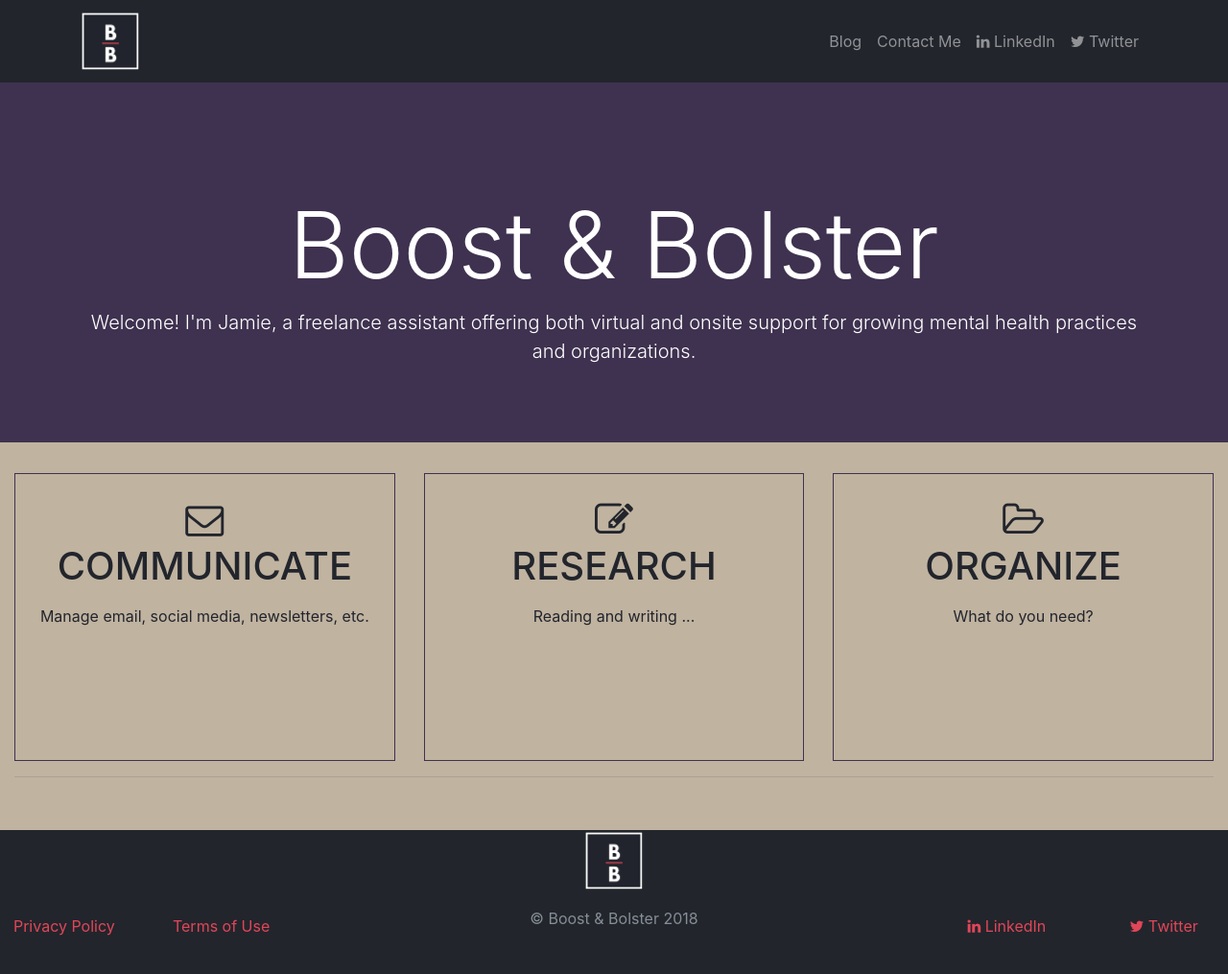
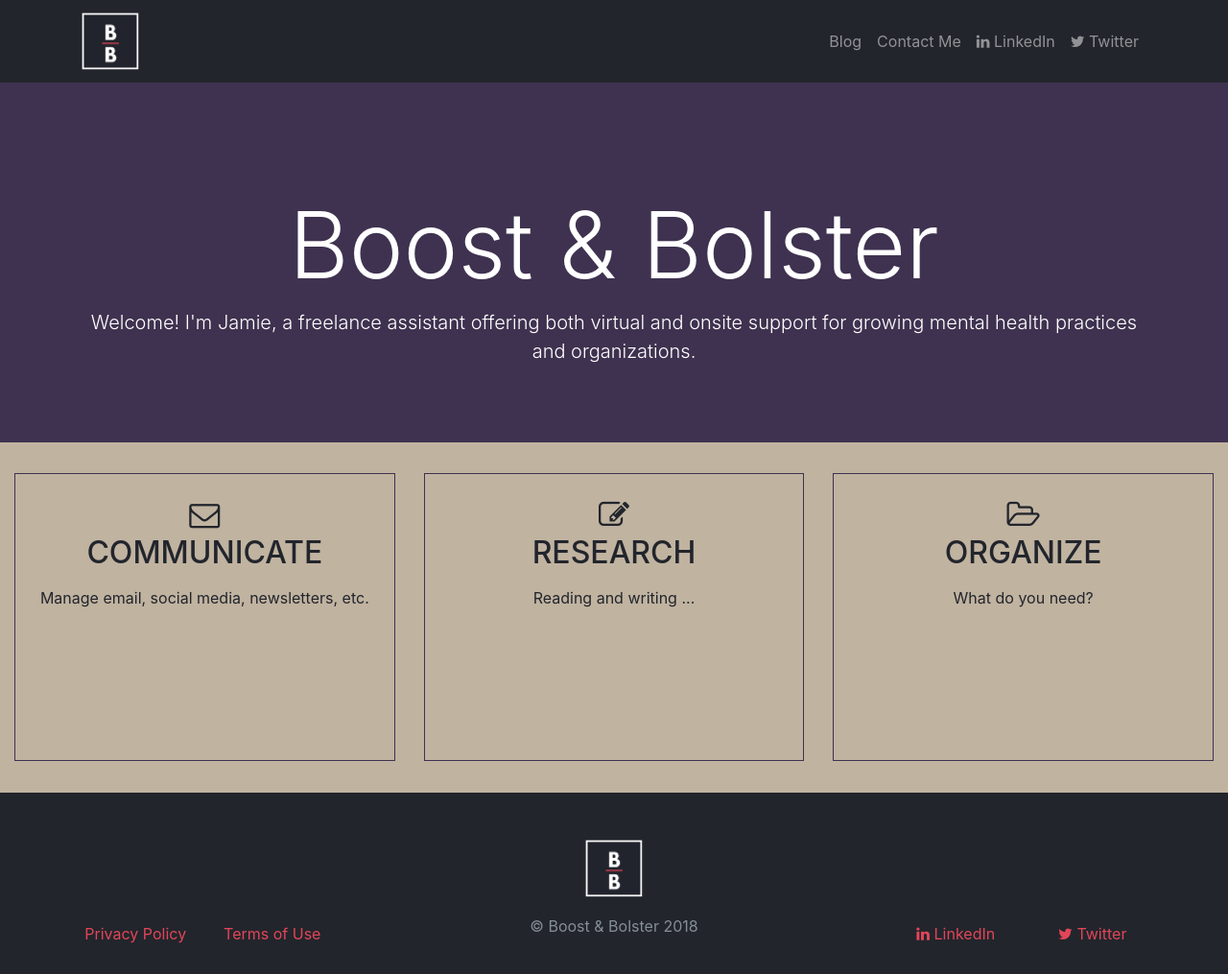
Before and after one commit to jmblcsw/jmblcsw, a Jekyll site: the page built from index.html, in a window 1280 px wide and 1015 px high. Shown: the whole window at 96% size. Built offline with Jekyll 4.4.1, drawn with Linux system fonts in a browser that asks for light colours; nearby versions of some CDN libraries.

Commit message:
favicon and some tweaks

```diff
--- a/_includes/footer.html
+++ b/_includes/footer.html
@@ -1,11 +1,12 @@
 <footer class="site-footer">
+  <div class="container mt-5 mb-1">
   <div class="row align-items-end">
     <div class="col text-center">
       <img src="{{site.baseurl}}/img/BB.png" width="60" height="60" alt="{{ site.title }}" />
     </div>
   </div>
   <div class="row align-items-center">
-  <!-- <div class="container mt-5 mb-1"> -->
+
       <div class="col-md-3 text-center">
           <div class="row">
             <div class="col">
@@ -38,5 +39,5 @@
         </div>
       </div>
     </div>
-  <!-- </div> -->
+  </div>
 </footer>
--- a/_includes/head.html
+++ b/_includes/head.html
@@ -10,4 +10,6 @@
   <link rel="stylesheet" href="https://maxcdn.bootstrapcdn.com/font-awesome/4.7.0/css/font-awesome.min.css">
   <link rel="canonical" href="{{ page.url | replace:'index.html','' | prepend: site.baseurl }}">
   <link rel="alternate" type="application/rss+xml" title="{{ site.title }}" href="{{ '/feed.xml' | prepend: site.baseurl }}">
+  <link rel="icon" type="image/png" href="{{site.baseurl}}/img/favicon-32x32.png" sizes="32x32" />
+  <link rel="icon" type="image/png" href="{{site.baseurl}}/img/favicon-16x16.png" sizes="16x16" />
 </head>
--- a/index.html
+++ b/index.html
@@ -14,7 +14,7 @@
     <div class="col-md-4">
       <div class="rollover" style="height: 300px;">
         <div class="border border-secondary h-100 w-100">
-          <div class="pt-4 h1 text-center">
+          <div class="pt-4 h2 text-center">
             <i class="fa fa-envelope-o" aria-hidden="true"></i>
             <p>COMMUNICATE</p>
           </div>
@@ -28,14 +28,21 @@
           </div>
           <div class="d-flex align-items-center p-4">
             More details coming soon ...
+
           </div>
+          <span class="h-50 d-flex justify-content-end align-items-end pr-2">
+            <button type="button" class="btn btn-primary">Learn More</button>
+          </span>
+
+
+
         </div>
       </div>
     </div>
    <div class="col-md-4">
      <div class="rollover" style="height: 300px;">
         <div class="border border-secondary h-100 w-100">
-          <div class="pt-4 h1 text-center">
+          <div class="pt-4 h2 text-center">
             <i class="fa fa-pencil-square-o" aria-hidden="true"></i>
             <p>RESEARCH</p>
           </div>
@@ -45,7 +52,7 @@
         </div>
         <div class="border border-white rollover-top h-100 w-100">
           <div class="text-center pt-2 h3">
-            <i class="fa fa-envelope-o" aria-hidden="true"></i>
+             <i class="fa fa-pencil-square-o" aria-hidden="true"></i>
           </div>
           <div class="d-flex align-items-center p-4">
             More details coming soon ...
@@ -56,7 +63,7 @@
     <div class="col-md-4">
       <div class="rollover" style="height: 300px;">
         <div class="border border-secondary h-100 w-100">
-          <div class="pt-4 h1 text-center">
+          <div class="pt-4 h2 text-center">
             <i class="fa fa-folder-open-o" aria-hidden="true"></i>
             <p>ORGANIZE</p>
           </div>
@@ -66,7 +73,7 @@
         </div>
         <div class="border border-white rollover-top h-100 w-100">
           <div class="text-center pt-2 h3">
-            <i class="fa fa-envelope-o" aria-hidden="true"></i>
+            <i class="fa fa-folder-open-o" aria-hidden="true"></i>
           </div>
           <div class="d-flex align-items-center p-4">
             More details coming soon ...
@@ -75,35 +82,5 @@
       </div>
   </div>
 </div>
-<hr>
-
-  <!--<h2 class="text-center display-4">Philosophy</h1>-->
-
-  <!-- <ul class="list-unstyled">
-    <li class="media mb-5 div-hover">
-      <img class="mr-3" src="https://dummyimage.com/300x225" alt="Generic placeholder image">
-      <div class="div-top"> Hello World </div>
-      <div class="media-body">
-        <h3>Communication</h3>
-        <p>Social media, newsletters, email management (zero inbox), etc. </p>
-      </div>
-    </li>
-
-    <li class="media mb-5">
-      <div class="media-body">
-        <h3>Research & Presentations</h3>
-        <p>Use your imagination</p>
-
-      </div>
-      <img class="ml-3" src="https://dummyimage.com/300x225" alt="Generic placeholder image">
-    </li>
-    <li class="media mb-5">
-      <img class="mr-3" src="https://dummyimage.com/300x225" alt="Generic placeholder image">
-      <div class="media-body">
-        <h3>Philosophy 3</h3>
-        <p>Cras sit amet nibh libero, in gravida nulla. Nulla vel metus scelerisque ante sollicitudin. Cras purus odio, vestibulum in vulputate at, tempus viverra turpis. Fusce condimentum nunc ac nisi vulputate fringilla. Donec lacinia congue felis in faucibus.</p>
-        <p>Donec sed odio dui. Nullam quis risus eget urna mollis ornare vel eu leo. Cum sociis natoque penatibus et magnis dis parturient montes, nascetur ridiculus mus.</p>
-      </div>
-    </li>
-  </ul> -->
+<br><br><br>
 </section>
```
Also changed, not shown: img/favicon-16x16.png (added), img/favicon-32x32.png (added).
